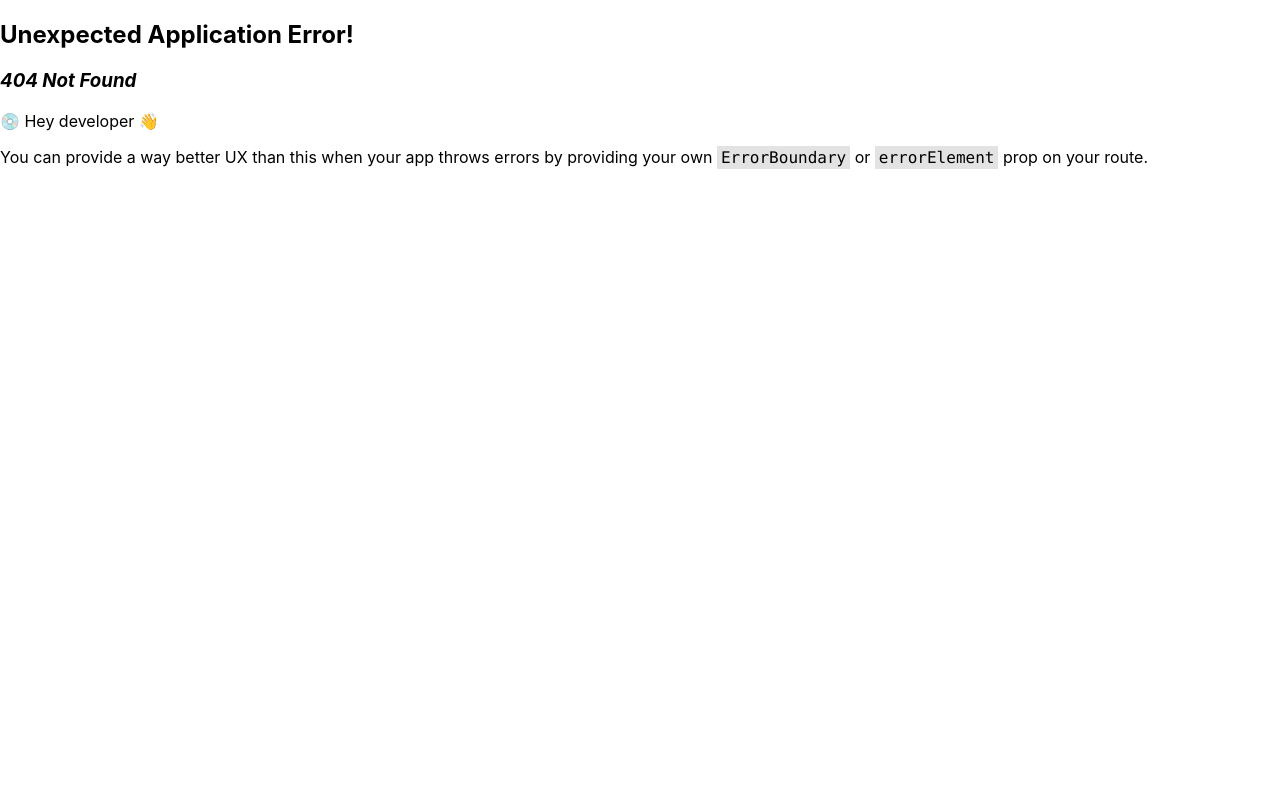
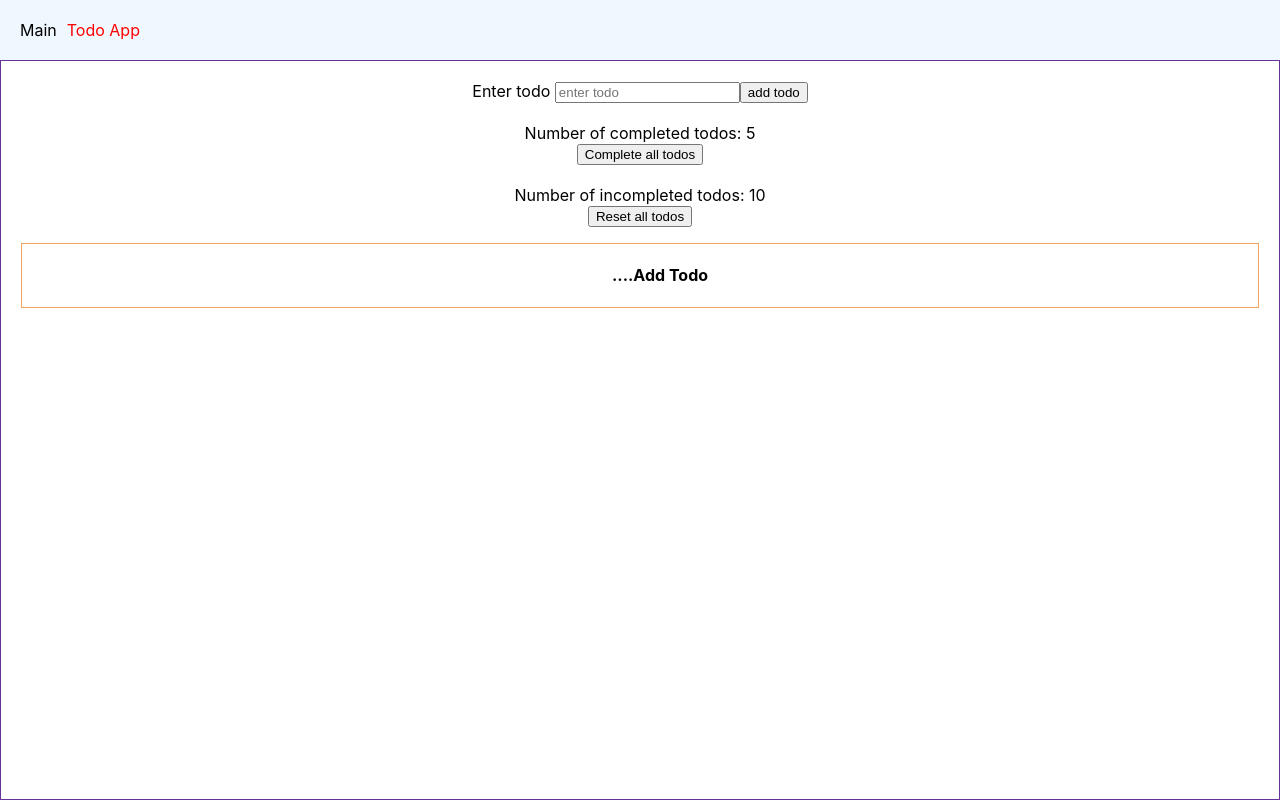
Before and after one commit to MikkD/fe-breed, a React (Create React App) app: page /todo in a window 1280 px wide. Before the commit this address had no page. Built offline with nearby package versions, Linux system fonts and the light colour scheme.

Commit message:
added-todo-app-for-mobx-transformation

```diff
--- a/package.json
+++ b/package.json
@@ -6,6 +6,8 @@
     "@testing-library/jest-dom": "^5.17.0",
     "@testing-library/react": "^13.4.0",
     "@testing-library/user-event": "^13.5.0",
+    "mobx": "^6.10.2",
+    "mobx-react-lite": "^4.0.5",
     "react": "^18.2.0",
     "react-dom": "^18.2.0",
     "react-router-dom": "^6.16.0",
@@ -35,5 +37,8 @@
       "last 1 firefox version",
       "last 1 safari version"
     ]
+  },
+  "devDependencies": {
+    "node-sass": "^7.0.3"
   }
 }
--- a/src/index.css
+++ b/src/index.css
@@ -1,13 +1,27 @@
 body {
-  margin: 0;
-  font-family: -apple-system, BlinkMacSystemFont, 'Segoe UI', 'Roboto', 'Oxygen',
-    'Ubuntu', 'Cantarell', 'Fira Sans', 'Droid Sans', 'Helvetica Neue',
-    sans-serif;
-  -webkit-font-smoothing: antialiased;
-  -moz-osx-font-smoothing: grayscale;
+    margin: 0;
+    font-family: -apple-system, BlinkMacSystemFont, 'Segoe UI', 'Roboto', 'Oxygen',
+        'Ubuntu', 'Cantarell', 'Fira Sans', 'Droid Sans', 'Helvetica Neue', sans-serif;
+    -webkit-font-smoothing: antialiased;
+    -moz-osx-font-smoothing: grayscale;
 }
 
 code {
-  font-family: source-code-pro, Menlo, Monaco, Consolas, 'Courier New',
-    monospace;
+    font-family: source-code-pro, Menlo, Monaco, Consolas, 'Courier New', monospace;
 }
+
+header {
+    background-color: aliceblue;
+    padding: 20px;
+}
+header a {
+    margin-right: 10px;
+}
+header a.active {
+    color: red;
+}
+.todo-wrapper {
+    box-sizing: border-box;
+    border: 1px solid rebeccapurple;
+    height: calc(100vh - 60px);
+}
--- a/src/index.js
+++ b/src/index.js
@@ -1,19 +1,56 @@
-import React from 'react';
+import React, { Children } from 'react';
 import ReactDOM from 'react-dom/client';
 import './index.css';
 import App from './App';
 import reportWebVitals from './reportWebVitals';
 import { createBrowserRouter, RouterProvider } from 'react-router-dom';
 import PetDetails from './pages/PetDatails';
+import TodoApp from './pages/TodoApp';
+import { NavLink, Outlet } from 'react-router-dom';
+import AnimalsPage from './pages/AnimalsPage';
+
+function Layout() {
+    return (
+        <>
+            <header>
+                <NavLink
+                    className={({ isActive, isPending }) =>
+                        isPending ? 'pending' : isActive ? 'active' : ''
+                    }
+                    to='/'>
+                    Main
+                </NavLink>
+                <NavLink
+                    className={({ isActive, isPending }) =>
+                        isPending ? 'pending' : isActive ? 'active' : ''
+                    }
+                    to='/todo'>
+                    Todo App{' '}
+                </NavLink>
+            </header>
+            <Outlet />
+        </>
+    );
+}
 
 const router = createBrowserRouter([
     {
         path: '/',
-        element: <App />,
-    },
-    {
-        path: '/details/:id',
-        element: <PetDetails />,
+        element: <Layout />,
+        children: [
+            {
+                path: '/',
+                element: <AnimalsPage />,
+            },
+            {
+                path: '/details/:id',
+                element: <PetDetails />,
+            },
+            {
+                path: '/todo',
+                element: <TodoApp />,
+            },
+        ],
     },
 ]);
 const root = ReactDOM.createRoot(document.getElementById('root'));
@@ -23,7 +60,4 @@ root.render(
     </React.StrictMode>
 );
 
-// If you want to start measuring performance in your app, pass a function
-// to log results (for example: reportWebVitals(console.log))
-// or send to an analytics endpoint. Learn more: https://bit.ly/CRA-vitals
 reportWebVitals();
--- /dev/null
+++ b/src/pages/TodoApp.jsx
@@ -0,0 +1,115 @@
+import React, { useState } from 'react';
+import './TodoApp.scss';
+
+const Todo = ({ todo: { completed, text, id }, removeTodo, toggleTodo }) => {
+    return (
+        <div>
+            {text}
+            <input type='checkbox' checked={completed} onChange={() => toggleTodo(id)} />
+            <button onClick={() => removeTodo(id)}>X</button>
+        </div>
+    );
+};
+
+const TodoList = ({ todos, removeTodo, toggleTodo }) => {
+    console.log('🚀 ~ todos:', todos);
+    return (
+        <ul className='todo-list'>
+            {!todos?.length ? (
+                <h4>....Add Todo</h4>
+            ) : (
+                todos.map((todo) => (
+                    <li key={todo.id}>
+                        <Todo
+                            todo={todo}
+                            removeTodo={removeTodo}
+                            toggleTodo={toggleTodo}
+                        />
+                    </li>
+                ))
+            )}
+        </ul>
+    );
+};
+
+function TodoApp() {
+    const [todos, setTodos] = useState([]);
+    const completedTodoCount = 5;
+    const incompletedTodoCount = 10;
+
+    function addTodo(event) {
+        event.preventDefault();
+        const form = event.target;
+        const formData = new FormData(form);
+        const todoText = formData.get('todo-input-value');
+        if (todoText) {
+            const newTodo = {
+                id: Math.ceil(Math.random() * 1000),
+                text: todoText,
+                completed: false,
+            };
+            setTodos((prevTodos) => [...prevTodos, newTodo]);
+            form.reset();
+        }
+    }
+
+    function completeAllTodos() {
+        setTodos((prevTodos) =>
+            prevTodos.map((prevTodo) => ({ ...prevTodo, completed: true }))
+        );
+    }
+
+    function resetAllTodos() {
+        setTodos((prevTodos) =>
+            prevTodos.map((prevTodo) => ({ ...prevTodo, completed: false }))
+        );
+    }
+
+    function removeTodo(id) {
+        console.log('removeTod =>id', id);
+        setTodos((prevTodos) => prevTodos.filter((prevTodo) => prevTodo.id !== id));
+    }
+
+    function toggleTodo(id) {
+        console.log('🚀 ~ file: toggleTodo.jsx:70 ~ TodoApp ~ id:', id);
+        setTodos((prevTodos) =>
+            prevTodos.map((prevTodo) => {
+                if (prevTodo.id === Number(id)) {
+                    return {
+                        ...prevTodo,
+                        completed: !prevTodo.completed,
+                    };
+                }
+                return prevTodo;
+            })
+        );
+    }
+
+    return (
+        <div className='todo-wrapper'>
+            <form onSubmit={addTodo}>
+                <label htmlFor='todo-input'>Enter todo </label>
+                <input
+                    name='todo-input-value'
+                    id='todo-input'
+                    type='text'
+                    placeholder='enter todo'
+                />
+                <input type='submit' value='add todo' />
+            </form>
+            <br />
+            <div>Number of completed todos: {completedTodoCount}</div>
+            <div>
+                <button onClick={completeAllTodos}> Complete all todos </button>
+            </div>
+            <br />
+            <div> Number of incompleted todos: {incompletedTodoCount}</div>
+            <div>
+                <button onClick={resetAllTodos}> Reset all todos</button>
+            </div>
+            <TodoList todos={todos} removeTodo={removeTodo} toggleTodo={toggleTodo} />
+        </div>
+    );
+}
+
+export default TodoApp;
--- /dev/null
+++ b/src/pages/TodoApp.scss
@@ -0,0 +1,9 @@
+.todo-wrapper{
+    padding: 20px;
+    text-align: center;
+    border: 1px solid rebeccapurple;
+
+    .todo-list{
+        border: 1px solid sandybrown;
+    }
+}
```
Also changed, not shown: src/mobx/todosState.js (added, +68 -0 lines), 1 other file (tests, documents, lock files or other folders).
